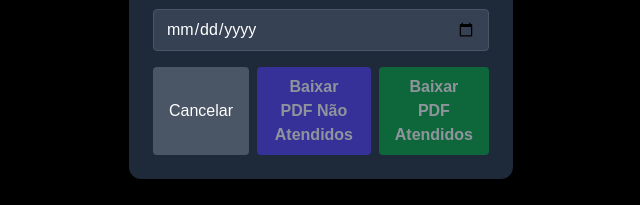
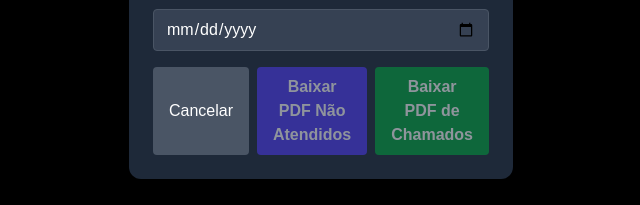
Before and after one commit to Caique7k/painel-senhas, a Next.js app in the folder frontend/: page / in a window 1280 px wide. Both pictures are taken after a click on the button "📄 Gerar relatório". Shown: the part 354-559 px from the top of the page, without its empty margins (319-959 px from the left). Built offline with nearby package versions, Linux system fonts and the light colour scheme.

Commit message:
Alterado texto para PDF de chamados

```diff
--- a/frontend/src/app/consultorio1/page.tsx
+++ b/frontend/src/app/consultorio1/page.tsx
@@ -264,7 +264,7 @@ export default function Home() {
                   disabled={!dataRelatorio}
                   className="px-4 py-2 bg-green-600 rounded hover:bg-green-500 font-semibold disabled:opacity-50 cursor-pointer"
                 >
-                  Baixar PDF Atendidos
+                  Baixar PDF de Chamados
                 </button>
               </div>
             </div>
--- a/frontend/src/app/consultorio1_pa/page.tsx
+++ b/frontend/src/app/consultorio1_pa/page.tsx
@@ -264,7 +264,7 @@ export default function Home() {
                   disabled={!dataRelatorio}
                   className="px-4 py-2 bg-green-600 rounded hover:bg-green-500 font-semibold disabled:opacity-50 cursor-pointer"
                 >
-                  Baixar PDF Atendidos
+                  Baixar PDF de Chamados
                 </button>
               </div>
             </div>
--- a/frontend/src/app/consultorio2/page.tsx
+++ b/frontend/src/app/consultorio2/page.tsx
@@ -264,7 +264,7 @@ export default function Home() {
                   disabled={!dataRelatorio}
                   className="px-4 py-2 bg-green-600 rounded hover:bg-green-500 font-semibold disabled:opacity-50 cursor-pointer"
                 >
-                  Baixar PDF Atendidos
+                  Baixar PDF de Chamados
                 </button>
               </div>
             </div>
--- a/frontend/src/app/consultorio2_pa/page.tsx
+++ b/frontend/src/app/consultorio2_pa/page.tsx
@@ -264,7 +264,7 @@ export default function Home() {
                   disabled={!dataRelatorio}
                   className="px-4 py-2 bg-green-600 rounded hover:bg-green-500 font-semibold disabled:opacity-50 cursor-pointer"
                 >
-                  Baixar PDF Atendidos
+                  Baixar PDF de Chamados
                 </button>
               </div>
             </div>
--- a/frontend/src/app/consultorio3/page.tsx
+++ b/frontend/src/app/consultorio3/page.tsx
@@ -264,7 +264,7 @@ export default function Home() {
                   disabled={!dataRelatorio}
                   className="px-4 py-2 bg-green-600 rounded hover:bg-green-500 font-semibold disabled:opacity-50 cursor-pointer"
                 >
-                  Baixar PDF Atendidos
+                  Baixar PDF de Chamados
                 </button>
               </div>
             </div>
--- a/frontend/src/app/pa/page.tsx
+++ b/frontend/src/app/pa/page.tsx
@@ -264,7 +264,7 @@ export default function Home() {
                   disabled={!dataRelatorio}
                   className="px-4 py-2 bg-green-600 rounded hover:bg-green-500 font-semibold disabled:opacity-50 cursor-pointer"
                 >
-                  Baixar PDF Atendidos
+                  Baixar PDF de Chamados
                 </button>
               </div>
             </div>
--- a/frontend/src/app/page.tsx
+++ b/frontend/src/app/page.tsx
@@ -264,7 +264,7 @@ export default function Home() {
                   disabled={!dataRelatorio}
                   className="px-4 py-2 bg-green-600 rounded hover:bg-green-500 font-semibold disabled:opacity-50 cursor-pointer"
                 >
-                  Baixar PDF Atendidos
+                  Baixar PDF de Chamados
                 </button>
               </div>
             </div>
```
